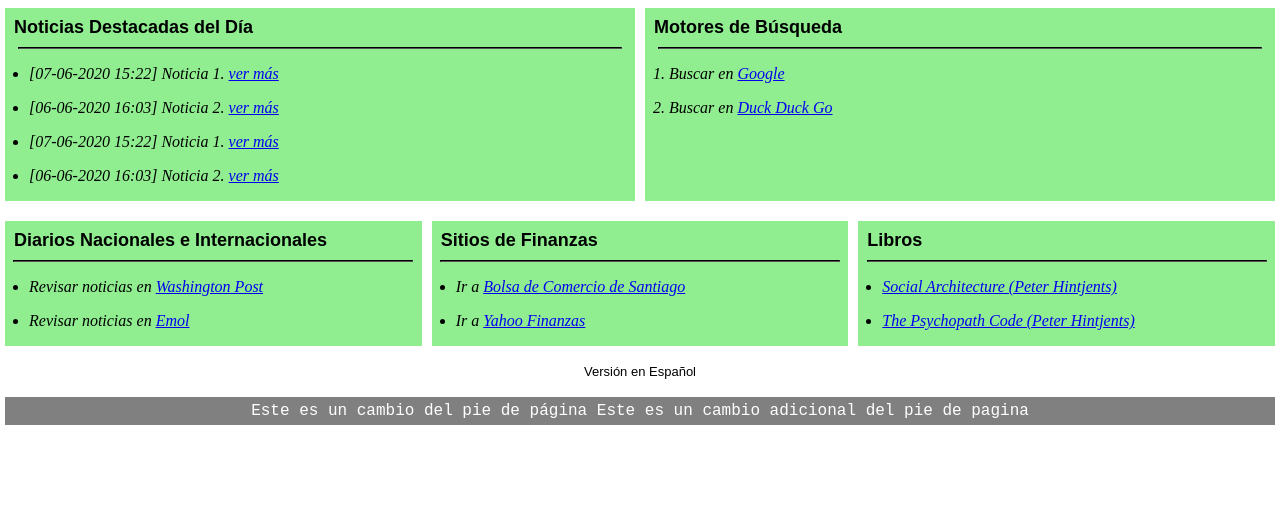
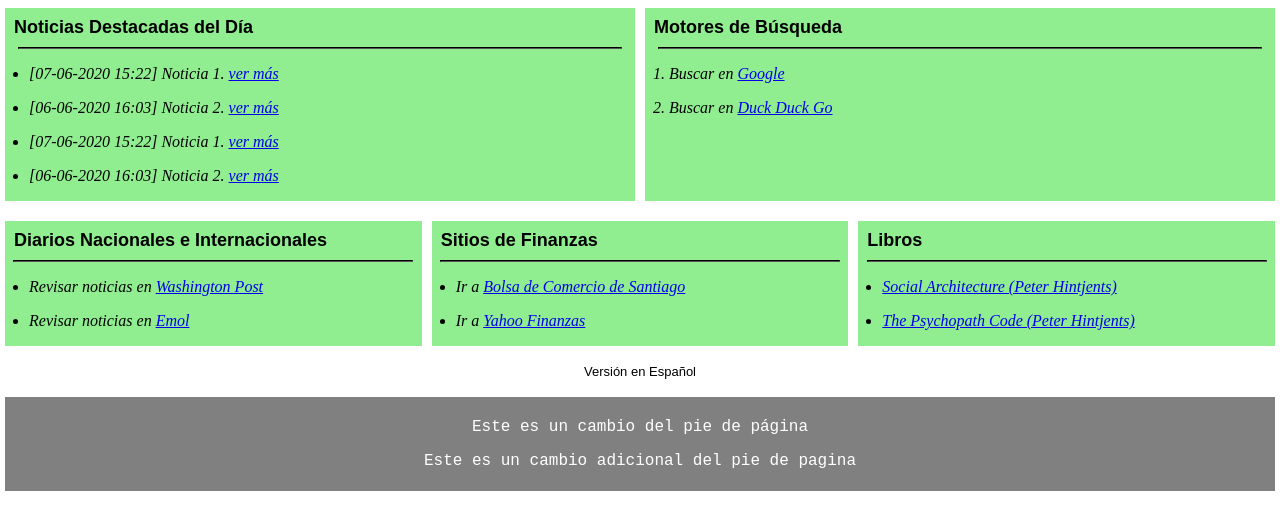
Before and after one commit to eduardoescarez/demo-git, a plain HTML site: page index.html in a window 1280 px wide. Shown: the part 261-790 px from the top of the page. Drawn offline with Linux system fonts and the light colour scheme; files that its build step writes are made by us from their sources.

Commit message:
Y un cambio más por las puras

```diff
--- a/index.html
+++ b/index.html
@@ -84,8 +84,8 @@
     </aside>
     <br>
     <footer>
-        Este es un cambio del pie de página
-        Este es un cambio adicional del pie de pagina
+        <p>Este es un cambio del pie de página</p>
+        <p>Este es un cambio adicional del pie de pagina</p>
     </footer>
 </body>
 </html>
```
